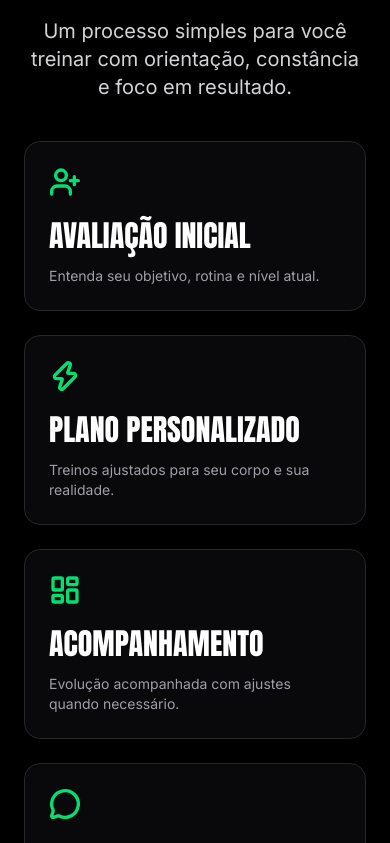
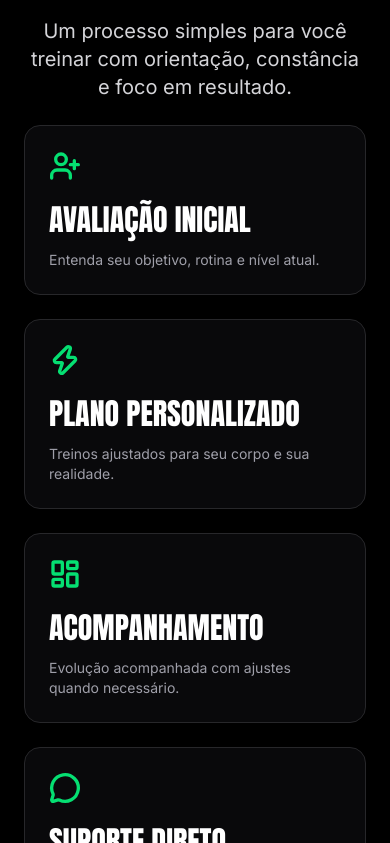
Before and after one commit to dominguesinglid-stack/leadify, a Next.js app: page /juliana in a window 390 px wide. Shown: the part 1601-2444 px from the top of the page. Built offline with nearby package versions, Linux system fonts and the light colour scheme.

Commit message:
ajusta espacamento cards metodo mobile

```diff
--- a/app/juliana/page.tsx
+++ b/app/juliana/page.tsx
@@ -89,7 +89,7 @@ export default function PersonalTrainerPage() {
           </p>
         </div>
 
-        <div className="mt-10 grid gap-6 md:grid-cols-4">
+        <div className="mt-6 grid gap-6 md:mt-10 md:grid-cols-4">
           {[
   { Icon: UserPlus, title: "Avaliação inicial", text: "Entenda seu objetivo, rotina e nível atual." },
   { Icon: Zap, title: "Plano personalizado", text: "Treinos ajustados para seu corpo e sua realidade." },
```
